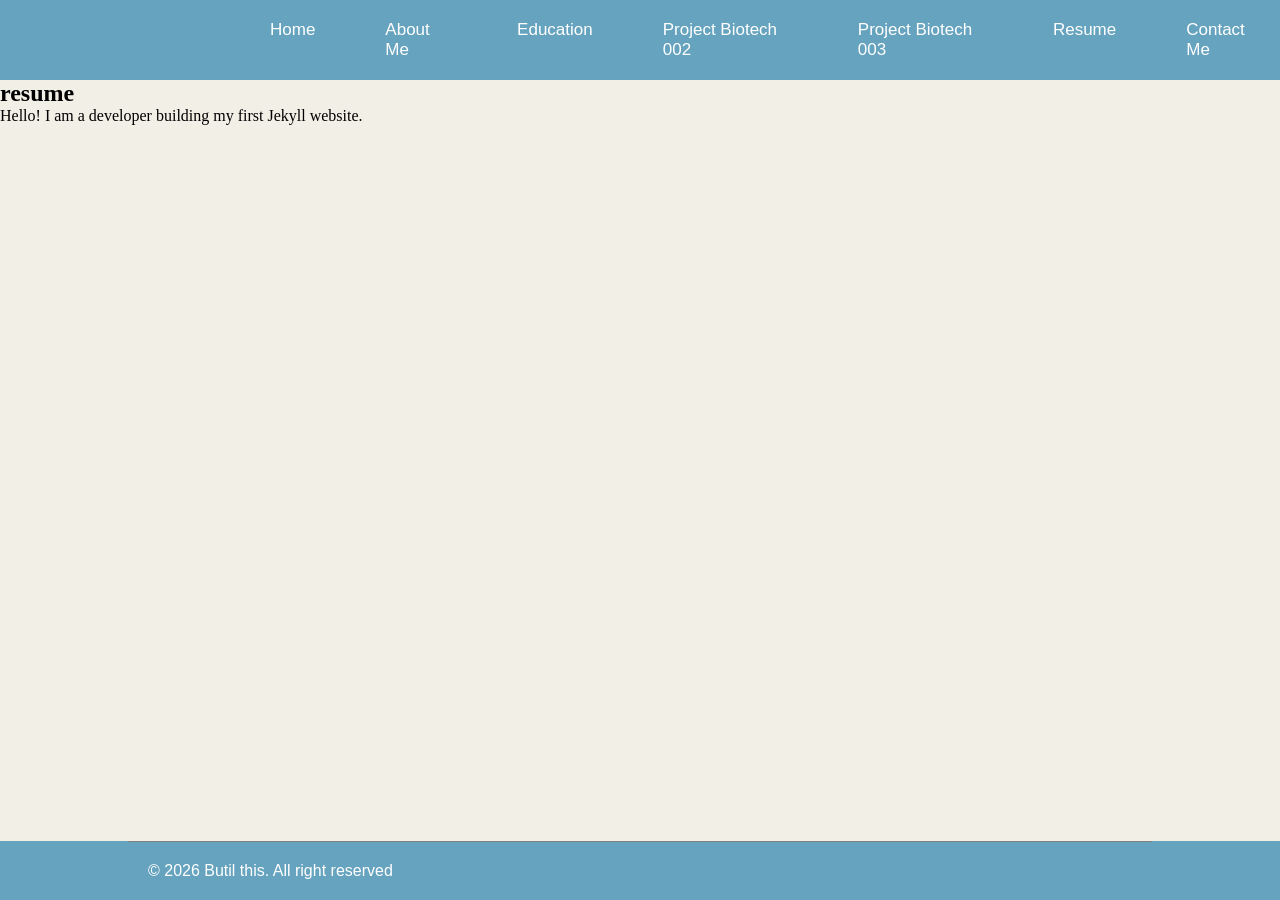
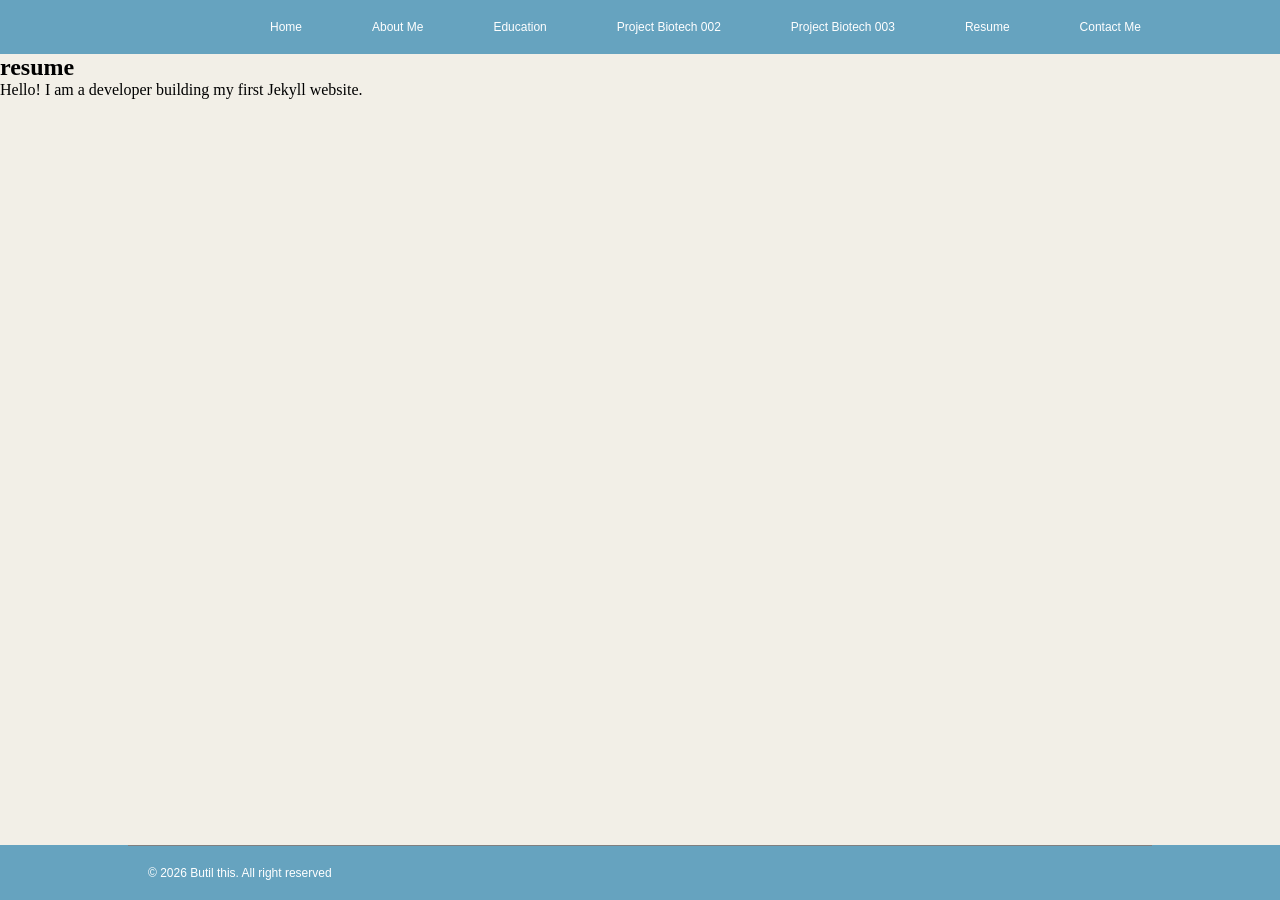
Before and after one commit to Indiescientia/my-website, a Jekyll site: the page built from resume.html, in a window 1280 px wide. Built offline with Jekyll 4.4.1, drawn with Linux system fonts in a browser that asks for light colours.

Commit message:
Updated css file to fit content and yml file to auto reload for development

```diff
--- a/_config.yml
+++ b/_config.yml
@@ -1,2 +1,3 @@
 baseurl: "/my-website"
 url: "https://indiescientia.github.io"
+livereload: true
--- a/static/css/style.css
+++ b/static/css/style.css
@@ -24,7 +24,7 @@
 }
 .sub-banner {
   background-color: #3368a0;
-  min-height: 75px;
+  min-height: 50px;
   justify-content: center;
   position: relative;
   z-index: 5;
@@ -52,38 +52,33 @@ border: 2px solid lightgray;
   min-height: 100vh;
 }
 
-
-.site-footer{
+.site-footer {
   font-family: Arial, Helvetica, sans-serif;
   margin-top: auto;
   background-color: #66a3bf;
-
 }
 
-.image-box img, .image-box p{
+.image-box img,
+.image-box p {
   height: auto;
   animation: fadeIn 5s ease-out both;
 }
 
 .image-box p {
-
   animation-delay: 1.8s;
   line-height: 1.5;
-  font-size: 20px;
+  font-size: 12px;
   font-family: Arial, Helvetica, sans-serif;
 }
 
-.image-box img
-{
+.image-box img {
   margin-left: 350px;
-  margin-right: 500px;
+  margin-right: 200px;
 }
 
 .sub-banner p {
-  font-size: 20px;
+  font-size: 15px;
 }
-
-
 
 .nav-menu {
   display: flex;
@@ -95,21 +90,19 @@ border: 2px solid lightgray;
 .nav-menu a {
   color: white;
   text-decoration: none;
-  font-size: 17px;
+  font-size: 12px;
 }
 
-.footer-border
-{
+.footer-border {
   border-top: 1px solid gray;
   max-width: 80%;
   margin: 0 auto;
   padding: 20px;
 }
 
-.footer-border p
-{
-  color:white;
-
+.footer-border p {
+  color: white;
+  font-size: 12px;
 }
 
 @keyframes slideDown {
```
Also changed, not shown: 8 other files. Lines whose indentation alone changed are shown as unchanged.
